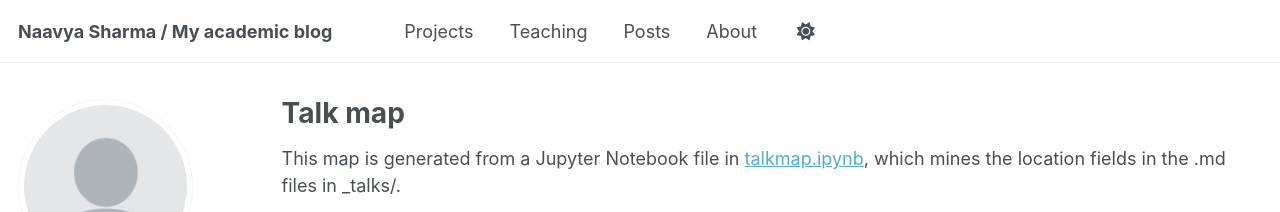
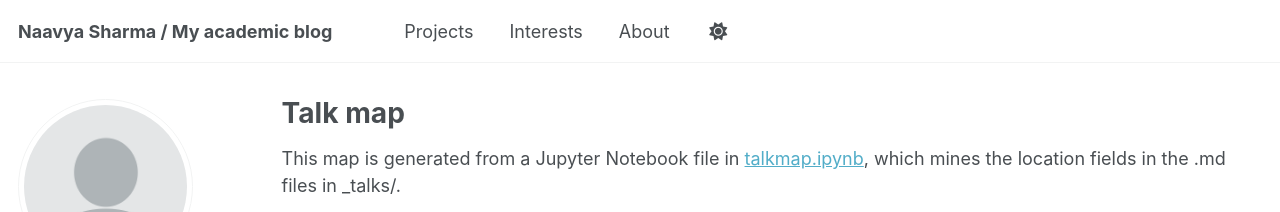
Before and after one commit to naavyasharma/personalblog, a Jekyll site: the page built from _pages/talkmap.html, in a window 1280 px wide. Shown: the top 212 px of the page. Built offline with Jekyll 4.4.1, drawn with Linux system fonts in a browser that asks for light colours; a style sheet for code colours, icons or effects is not loaded.

Commit message:
Remove additional links

```diff
--- a/_data/navigation.yml
+++ b/_data/navigation.yml
@@ -11,11 +11,8 @@ main:
   - title: "Projects"
     url: /projects/
 
-  - title: "Teaching"
-    url: /teaching/
-
-  - title: "Posts"
-    url: /posts/
+  - title: "Interests"
+    url: /interests/
 
   - title: "About"
     url: /about/
```
